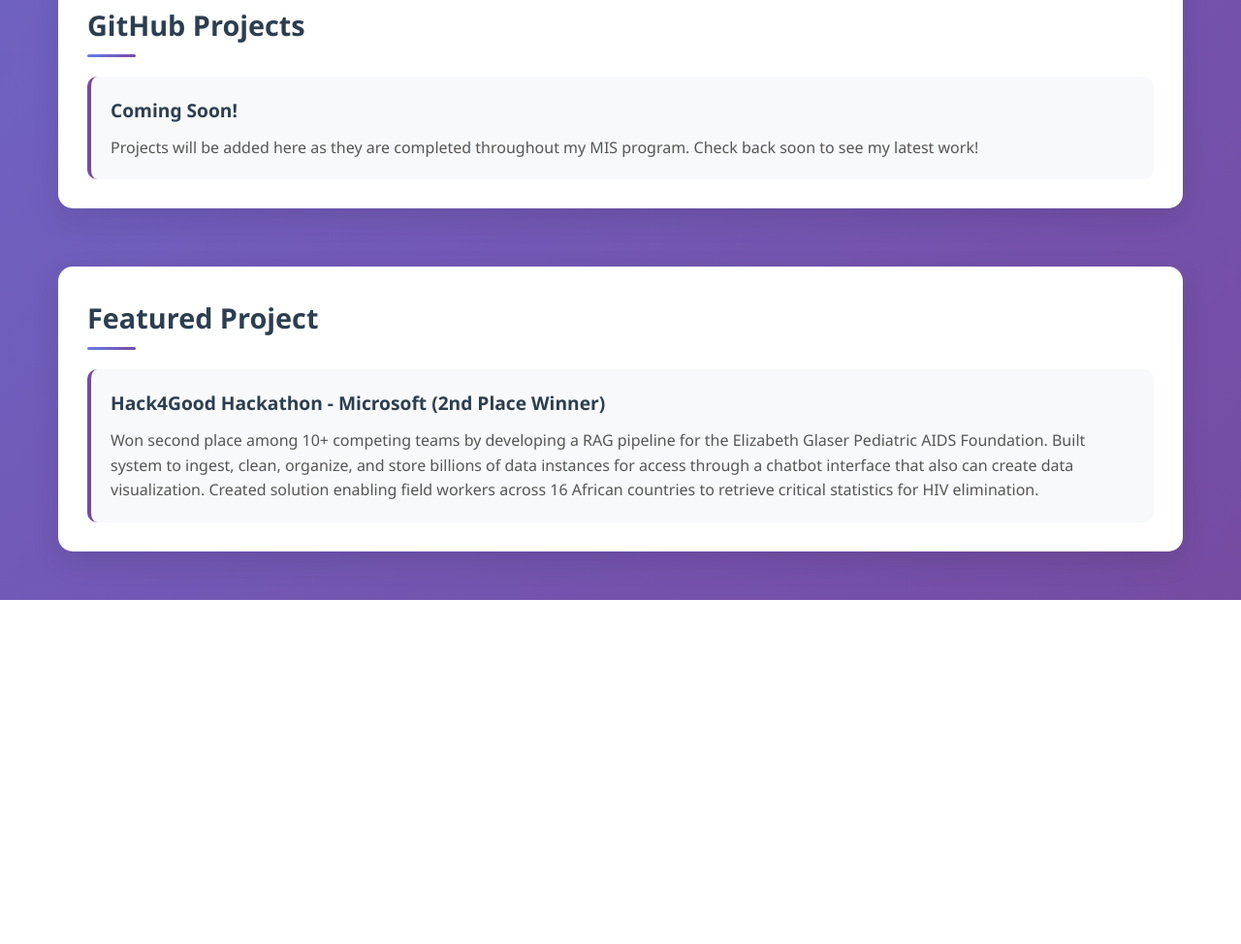
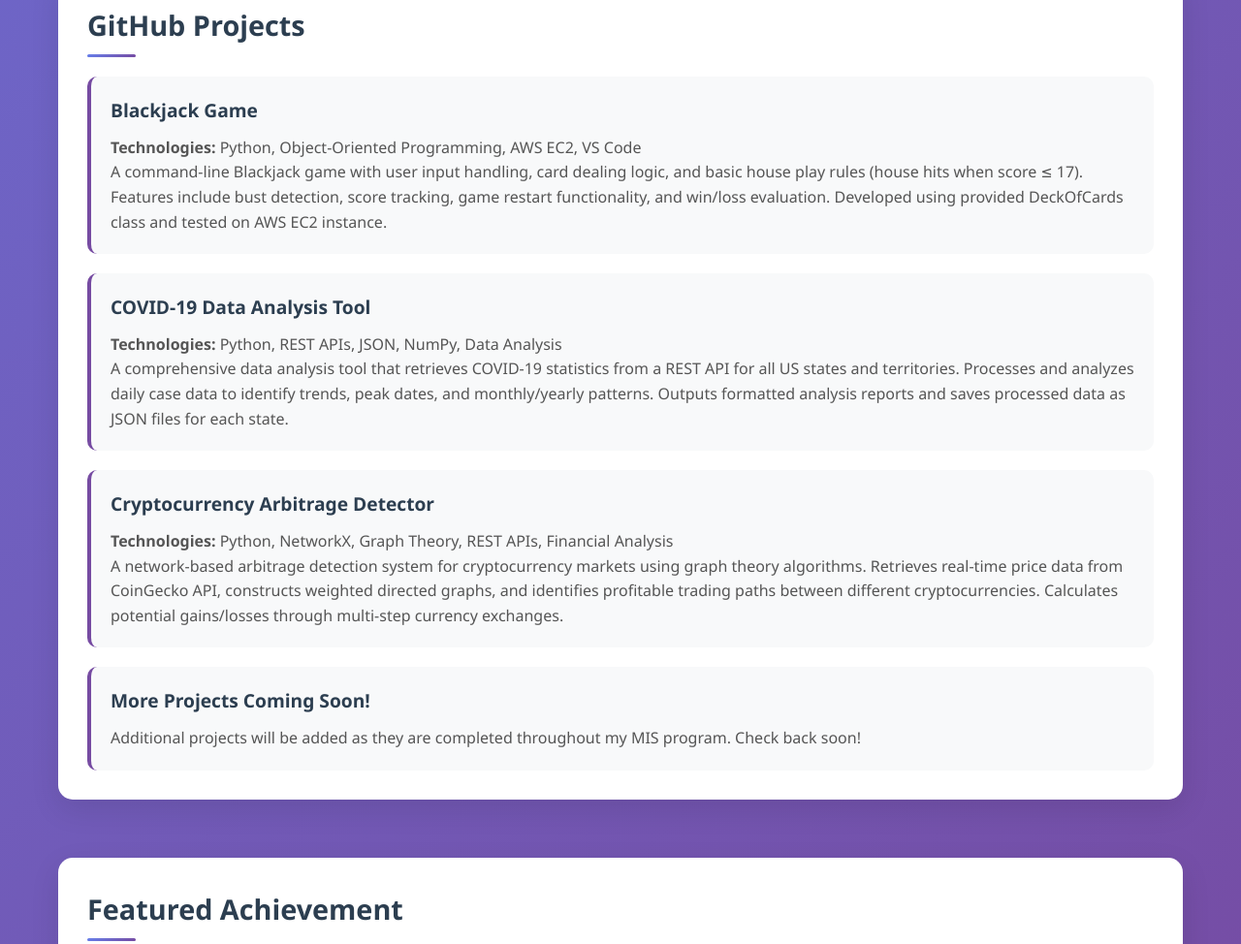
Before and after one commit to Tiandra123/portfolio, a plain HTML site: page index.html in a window 1280 px wide. Shown: the part 2478-3452 px from the top of the page at 97% size. Before the commit the page ends 3097 px from the top, so only its background shows below. Drawn offline with Linux system fonts and the light colour scheme.

Commit message:
Update index.html

```diff
--- a/index.html
+++ b/index.html
@@ -78,6 +78,12 @@
         .main-content {
             display: grid;
             grid-template-columns: 1fr 1fr;
+            gap: 30px;
+        }
+
+        .skills-experience-section {
+            display: grid;
+            grid-template-columns: 1fr;
             gap: 30px;
         }
 
@@ -409,16 +415,37 @@
                 <h2>GitHub Projects</h2>
                 <div class="projects-grid">
                     <div class="project-item">
-                        <div class="project-title">Coming Soon!</div>
+                        <div class="project-title"><a href="advanced-python-assignments/" style="color: #2c3e50; text-decoration: none;">Blackjack Game</a></div>
                         <div class="project-details">
-                            Projects will be added here as they are completed throughout my MIS program. Check back soon to see my latest work!
+                            <strong>Technologies:</strong> Python, Object-Oriented Programming, AWS EC2, VS Code<br>
+                            A command-line Blackjack game with user input handling, card dealing logic, and basic house play rules (house hits when score ≤ 17). Features include bust detection, score tracking, game restart functionality, and win/loss evaluation. Developed using provided DeckOfCards class and tested on AWS EC2 instance.
+                        </div>
+                    </div>
+                    <div class="project-item">
+                        <div class="project-title"><a href="advanced-python-assignments/" style="color: #2c3e50; text-decoration: none;">COVID-19 Data Analysis Tool</a></div>
+                        <div class="project-details">
+                            <strong>Technologies:</strong> Python, REST APIs, JSON, NumPy, Data Analysis<br>
+                            A comprehensive data analysis tool that retrieves COVID-19 statistics from a REST API for all US states and territories. Processes and analyzes daily case data to identify trends, peak dates, and monthly/yearly patterns. Outputs formatted analysis reports and saves processed data as JSON files for each state.
+                        </div>
+                    </div>
+                    <div class="project-item">
+                        <div class="project-title"><a href="advanced-python-assignments/" style="color: #2c3e50; text-decoration: none;">Cryptocurrency Arbitrage Detector</a></div>
+                        <div class="project-details">
+                            <strong>Technologies:</strong> Python, NetworkX, Graph Theory, REST APIs, Financial Analysis<br>
+                            A network-based arbitrage detection system for cryptocurrency markets using graph theory algorithms. Retrieves real-time price data from CoinGecko API, constructs weighted directed graphs, and identifies profitable trading paths between different cryptocurrencies. Calculates potential gains/losses through multi-step currency exchanges.
+                        </div>
+                    </div>
+                    <div class="project-item">
+                        <div class="project-title">More Projects Coming Soon!</div>
+                        <div class="project-details">
+                            Additional projects will be added as they are completed throughout my MIS program. Check back soon!
                         </div>
                     </div>
                 </div>
             </div>
 
             <div class="section full-width">
-                <h2>Featured Project</h2>
+                <h2>Featured Achievement</h2>
                 <div class="projects-grid">
                     <div class="project-item">
                         <div class="project-title">Hack4Good Hackathon - Microsoft (2nd Place Winner)</div>
```
